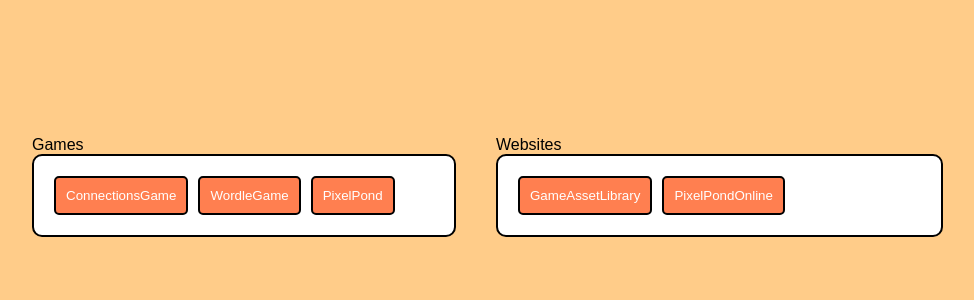
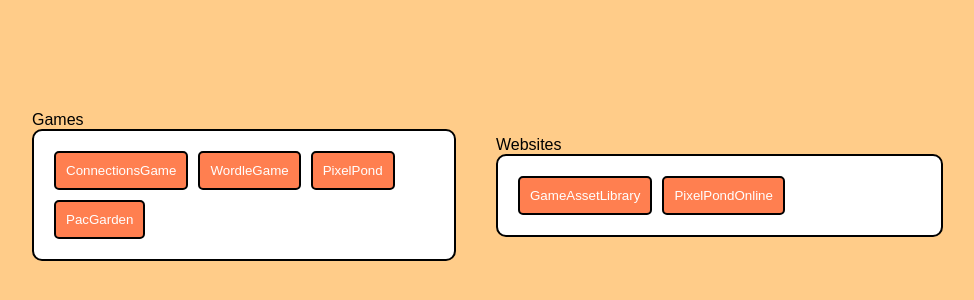
Before and after one commit to m6parker/m6parker.github.io, a plain HTML site: page index.html in a window 1280 px wide. Shown: the part 414-714 px from the top of the page, without its empty margins (164-1138 px from the left). Drawn offline with Linux system fonts and the light colour scheme; a web font is replaced by a local one.

Commit message:
remove hidden

```diff
--- a/index.html
+++ b/index.html
@@ -16,7 +16,7 @@
             <button class="connections-button"><a href="https://m6parker.github.io/ConnectionsGame/" class="ConnectionsLink">ConnectionsGame</a></button>
             <button class="wordle-button"><a href="https://m6parker.github.io/WordleGame/" class="WordleLink">WordleGame</a></button>
             <button class="pixelpond-button"><a href="https://m6parker.github.io/PixelPondOnline/" class="PixelPondLink">PixelPond</a></button>
-            <button class="pacgarden-button hidden"><a href="https://m6parker.github.io/PacGarden/" class="PacGardenLink">PacGarden</a></button>
+            <button class="pacgarden-button"><a href="https://m6parker.github.io/PacGarden/" class="PacGardenLink">PacGarden</a></button>
 
         </div>
     </div>
```
